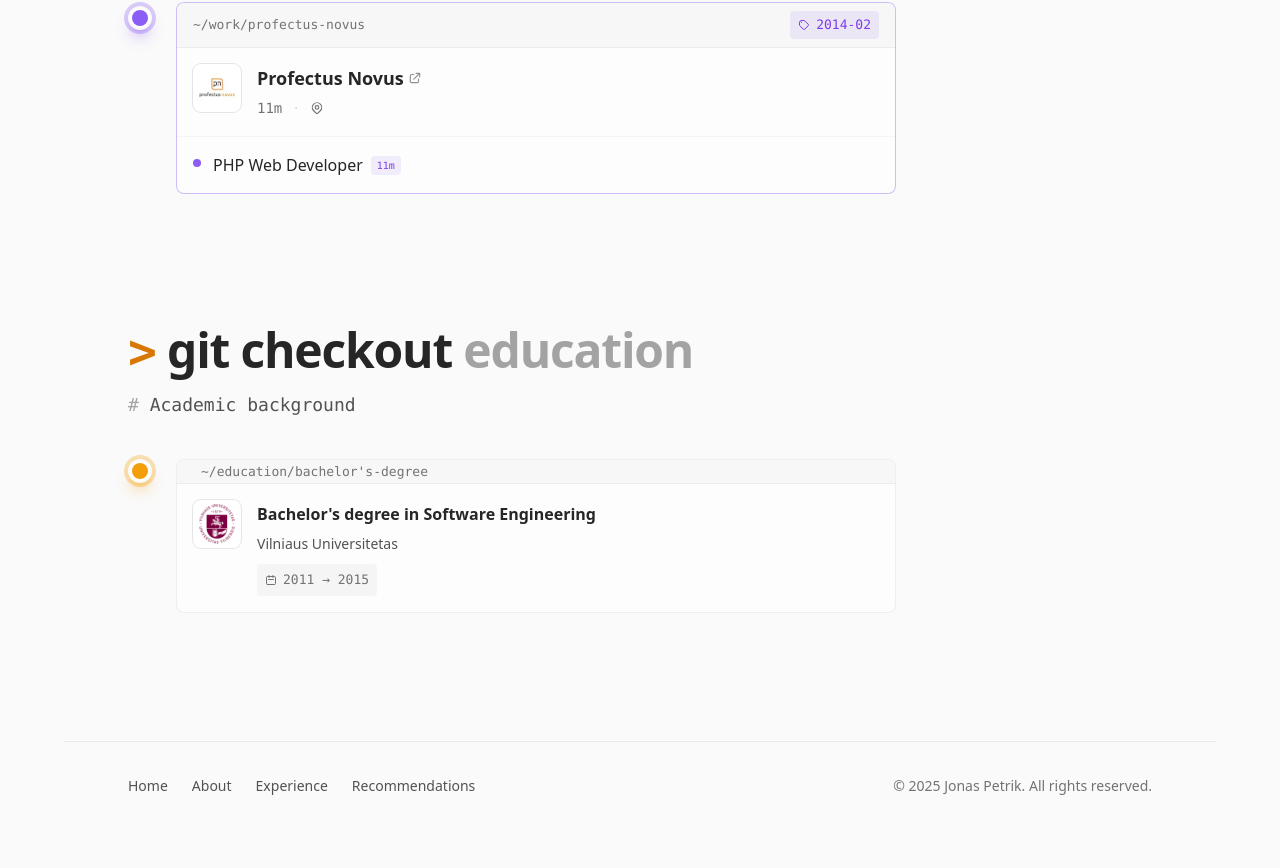
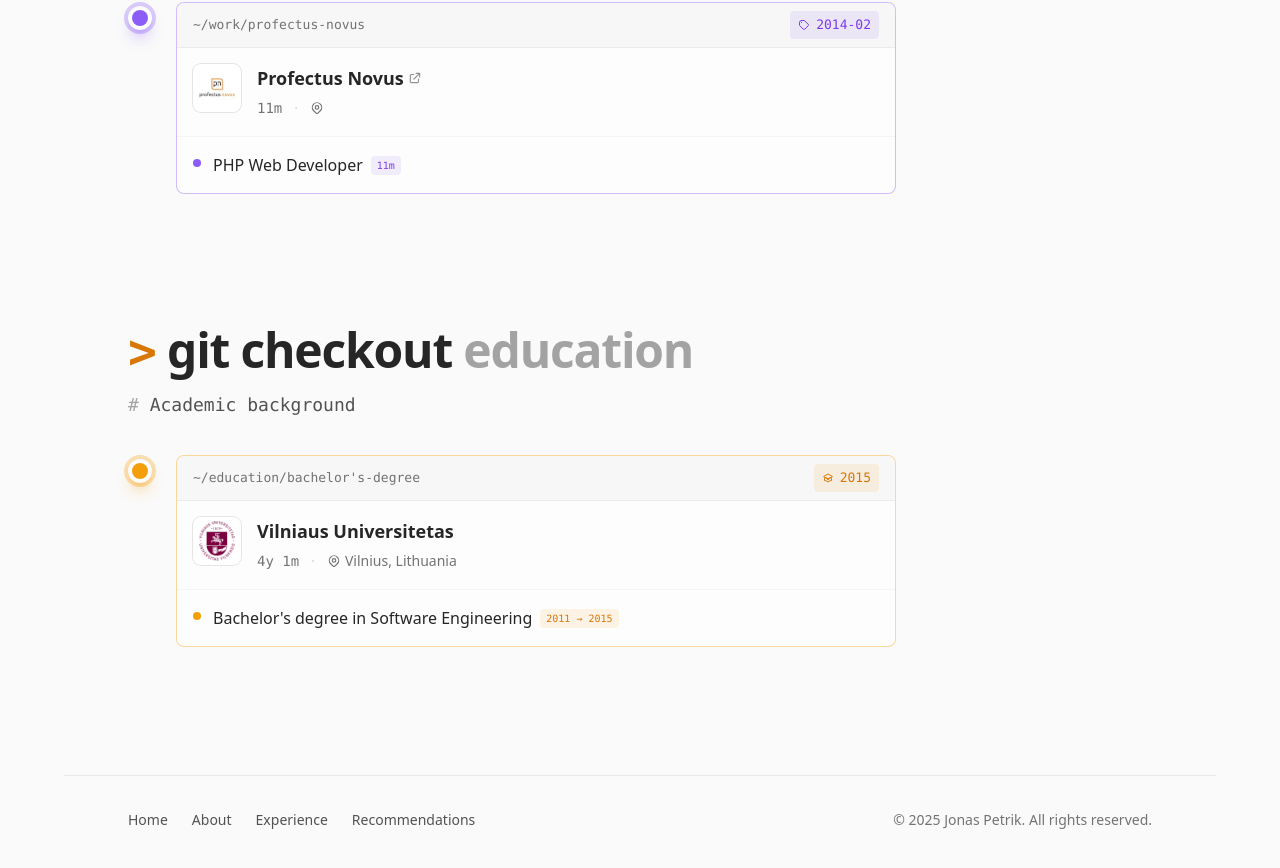
Before and after one commit to wukis/cv-next, a Next.js app: page /experience in a window 1280 px wide. Shown: the part 5264-6132 px from the top of the page. Before the commit the page ends 6110 px from the top, so only its background shows below. Built offline with nearby package versions, Linux system fonts and the light colour scheme.

Commit message:
fixes eduction

```diff
--- a/src/components/ExperienceClientPage.tsx
+++ b/src/components/ExperienceClientPage.tsx
@@ -307,37 +307,49 @@ const getBranchColors = (roleType: 'lead' | 'senior' | 'mid' | 'junior') => {
 };
 
 function Education({ education, isLast }: { education: EducationInterface; isLast: boolean }) {
+    const colors = getBranchColors('junior'); // Amber colors for education
+    const duration = getDuration(education.startDate, education.endDate);
+
     return (
         <div className="relative flex gap-6 pb-8 group">
             {/* Timeline column */}
             <div className="relative flex flex-col items-center">
                 {/* Vertical line */}
                 {!isLast && (
-                    <div className="absolute top-6 bottom-0 w-px bg-gradient-to-b from-amber-500/60 to-amber-500/20 dark:from-amber-400/60 dark:to-amber-400/20" />
+                    <div className="absolute top-6 bottom-0 w-px bg-neutral-300 dark:bg-neutral-600" />
                 )}
 
-                {/* Commit node - restored style with outer glow ring */}
+                {/* Commit node - matching work experience style */}
                 <div className="relative w-6 h-6 flex items-center justify-center flex-shrink-0">
                     {/* Outer glow ring */}
-                    <div className="absolute inset-0 rounded-full ring-4 ring-amber-500/30 dark:ring-amber-400/30 shadow-lg shadow-amber-500/40 dark:shadow-amber-400/40" />
+                    <div className={`absolute inset-0 rounded-full ring-4 ${colors.ring} shadow-lg ${colors.glow}`} />
                     {/* Inner commit node */}
-                    <div className="relative w-4 h-4 rounded-full bg-amber-500 dark:bg-amber-400 ring-2 ring-white dark:ring-neutral-900" />
+                    <div className={`relative w-4 h-4 rounded-full ${colors.node} ring-2 ring-white dark:ring-neutral-900`} />
                 </div>
             </div>
 
             {/* Content */}
-            <div className="flex-1 min-w-0">
-                {/* Terminal-style card */}
-                <div className="rounded-lg border border-neutral-200/60 dark:border-neutral-700/50 bg-white/50 dark:bg-neutral-900/50 overflow-hidden transition-all duration-300 group-hover:border-amber-500/40 dark:group-hover:border-amber-400/40 group-hover:shadow-lg group-hover:shadow-amber-500/5">
-                    {/* Terminal header - h-6 matches commit node height for alignment */}
-                    <div className="flex items-center gap-2 px-4 h-6 bg-neutral-100/80 dark:bg-neutral-800/80 border-b border-neutral-200/60 dark:border-neutral-700/50">
-                        <span className="ml-2 text-xs font-mono text-neutral-500 dark:text-neutral-400">
-                            ~/education/{education.studyType.toLowerCase().replace(/\s+/g, '-')}
-                        </span>
+            <div className="flex-1 min-w-0 -mt-1">
+                {/* Terminal-style card - matching work experience */}
+                <div className={`rounded-lg border bg-white/50 dark:bg-neutral-900/50 overflow-hidden transition-all duration-300 ${colors.border} group-hover:shadow-lg`}>
+                    {/* Terminal header - matching work experience */}
+                    <div className="flex items-center justify-between gap-2 px-4 py-2 bg-neutral-100/80 dark:bg-neutral-800/80 border-b border-neutral-200/60 dark:border-neutral-700/50">
+                        <div className="flex items-center gap-2">
+                            <span className="text-xs font-mono text-neutral-500 dark:text-neutral-400 truncate">
+                                ~/education/{education.studyType.toLowerCase().replace(/\s+/g, '-')}
+                            </span>
+                        </div>
+                        <div className={`flex items-center gap-1.5 px-2 py-0.5 rounded text-xs font-mono ${colors.text} ${colors.bg}`}>
+                            <svg className="w-3 h-3" fill="none" viewBox="0 0 24 24" stroke="currentColor">
+                                <path strokeLinecap="round" strokeLinejoin="round" strokeWidth={2} d="M12 14l9-5-9-5-9 5 9 5z" />
+                                <path strokeLinecap="round" strokeLinejoin="round" strokeWidth={2} d="M12 14l6.16-3.422a12.083 12.083 0 01.665 6.479A11.952 11.952 0 0012 20.055a11.952 11.952 0 00-6.824-2.998 12.078 12.078 0 01.665-6.479L12 14z" />
+                            </svg>
+                            {education.endDate}
+                        </div>
                     </div>
 
-                    {/* Card content */}
-                    <div className="p-4">
+                    {/* Institution header - matching company header */}
+                    <div className="p-4 border-b border-neutral-100 dark:border-neutral-800">
                         <div className="flex items-start gap-4">
                             <Image
                                 className="h-12 w-12 rounded-lg object-contain flex-shrink-0 bg-white p-1 ring-1 ring-neutral-200 dark:ring-neutral-700"
@@ -347,17 +359,38 @@ function Education({ education, isLast }: { education: EducationInterface; isLas
                                 alt={education.institution}
                             />
                             <div className="flex-1 min-w-0">
-                                <h3 className="text-base font-semibold text-neutral-800 dark:text-neutral-100">
-                                    {education.studyType} in {education.area}
+                                <h3 className="text-lg font-semibold text-neutral-800 dark:text-neutral-100">
+                                    {education.institution}
                                 </h3>
-                                <p className="mt-1 text-sm text-neutral-600 dark:text-neutral-400">
-                                    {education.institution}
-                                </p>
-                                <div className="mt-2 inline-flex items-center gap-1.5 px-2 py-1 rounded bg-neutral-100 dark:bg-neutral-800 text-xs font-mono text-neutral-500 dark:text-neutral-400">
-                                    <svg className="w-3 h-3" fill="none" viewBox="0 0 24 24" stroke="currentColor">
-                                        <path strokeLinecap="round" strokeLinejoin="round" strokeWidth={2} d="M8 7V3m8 4V3m-9 8h10M5 21h14a2 2 0 002-2V7a2 2 0 00-2-2H5a2 2 0 00-2 2v12a2 2 0 002 2z" />
-                                    </svg>
-                                    {education.startDate} → {education.endDate}
+                                <div className="mt-1 flex flex-wrap items-center gap-x-3 gap-y-1 text-sm text-neutral-500 dark:text-neutral-400">
+                                    <span className="font-mono">{formatDuration(duration)}</span>
+                                    <span className="text-neutral-300 dark:text-neutral-600">·</span>
+                                    <span className="flex items-center gap-1">
+                                        <svg className="w-3.5 h-3.5" fill="none" viewBox="0 0 24 24" stroke="currentColor">
+                                            <path strokeLinecap="round" strokeLinejoin="round" strokeWidth={2} d="M17.657 16.657L13.414 20.9a1.998 1.998 0 01-2.827 0l-4.244-4.243a8 8 0 1111.314 0z" />
+                                            <path strokeLinecap="round" strokeLinejoin="round" strokeWidth={2} d="M15 11a3 3 0 11-6 0 3 3 0 016 0z" />
+                                        </svg>
+                                        Vilnius, Lithuania
+                                    </span>
+                                </div>
+                            </div>
+                        </div>
+                    </div>
+
+                    {/* Degree details - matching position style */}
+                    <div className="p-4">
+                        <div className="flex items-start gap-3">
+                            {/* Mini commit indicator */}
+                            <div className={`mt-1.5 w-2 h-2 rounded-full flex-shrink-0 ${colors.node}`} />
+
+                            <div className="flex-1 min-w-0">
+                                <div className="flex flex-wrap items-center gap-2">
+                                    <h4 className="font-medium text-neutral-800 dark:text-neutral-100">
+                                        {education.studyType} in {education.area}
+                                    </h4>
+                                    <span className={`inline-flex items-center px-1.5 py-0.5 rounded text-[10px] font-mono ${colors.text} ${colors.bg}`}>
+                                        {education.startDate} → {education.endDate}
+                                    </span>
                                 </div>
                             </div>
                         </div>
```
